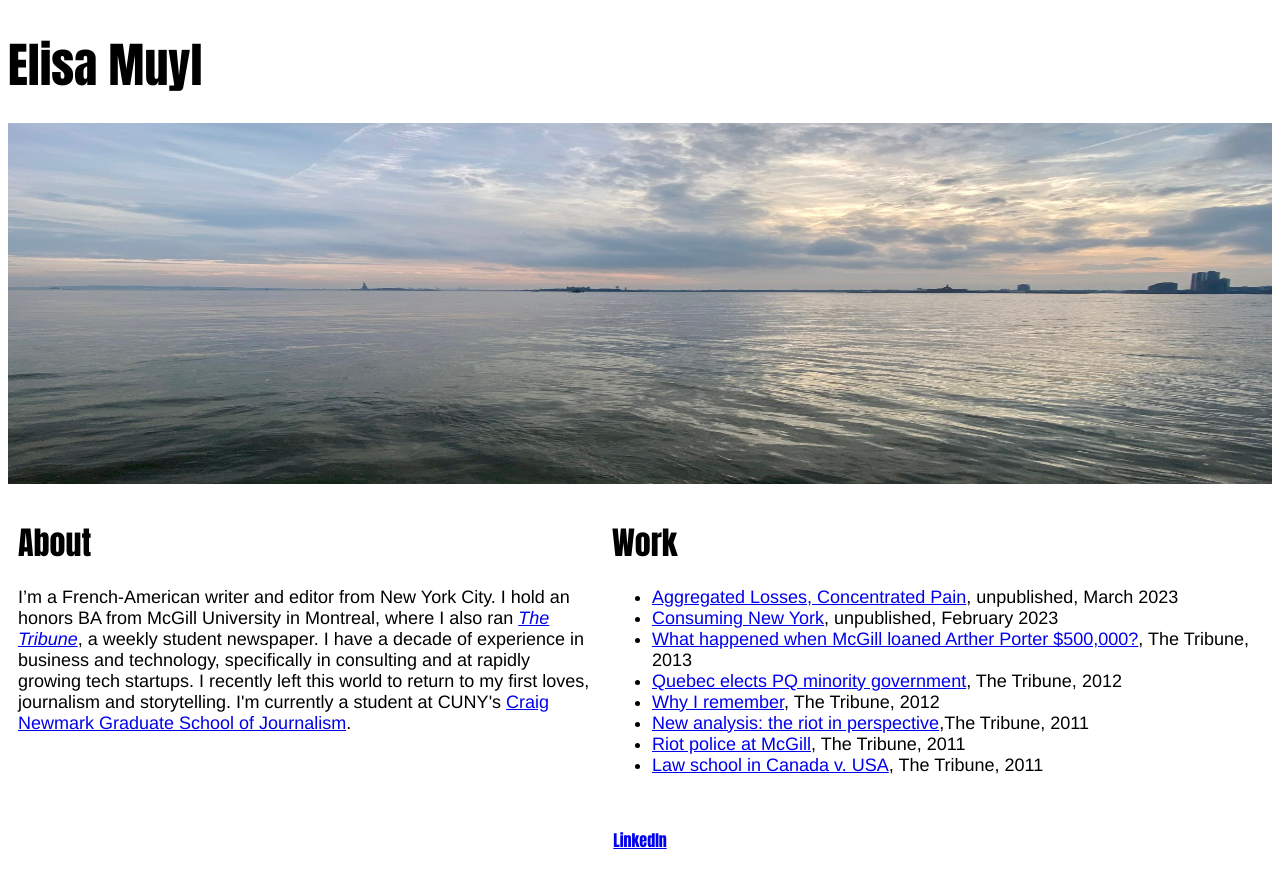
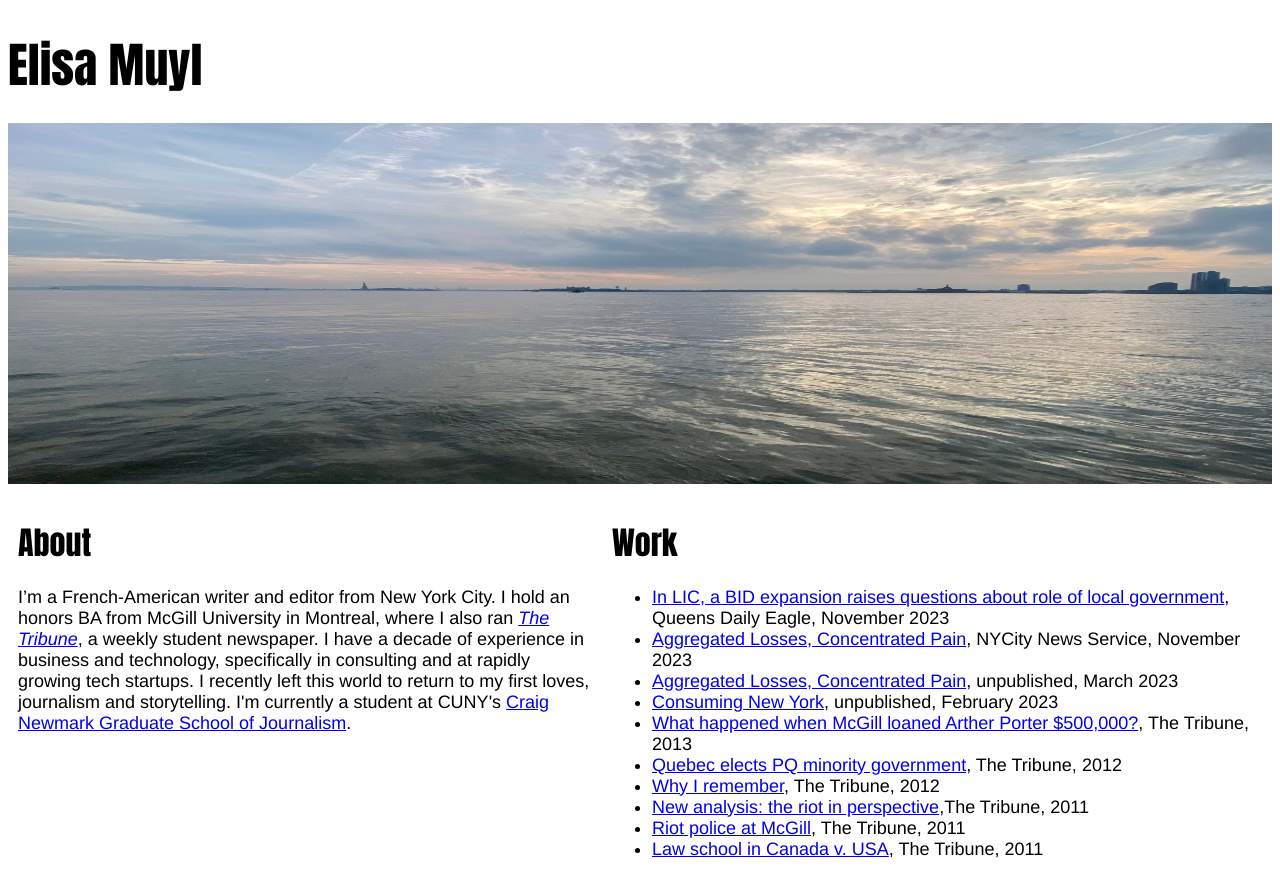
Before and after one commit to emuy42/elisamuyl, a plain HTML site: page index.html in a window 1280 px wide. Shown: the top 889 px of the page. Drawn offline with Linux system fonts and the light colour scheme.

Commit message:
added new articles

```diff
--- a/index.html
+++ b/index.html
@@ -50,6 +50,10 @@
                 </h2>
                 <ul> <!--Work list -->
                     <font size = "4"  face= "Helvetica">
+                        <li><a href="https://queenseagle.com/all/2023/11/24/in-lic-a-bid-expansion-raises-questions-about-role-of-local-government"
+                            target="_blank">In LIC, a BID expansion raises questions about role of local government</a>, Queens Daily Eagle, November 2023</li>
+                        <li><a href="https://www.nycitynewsservice.com/2023/11/02/sunnyside-flooding-chronic-problem/"
+                            target="_blank">Aggregated Losses, Concentrated Pain</a>, NYCity News Service, November 2023</li>
                         <li><a href="https://drive.google.com/file/d/1qk0pHyPuO75hGUL5mjnAbQkAWBPWGJ2s/view?usp=share_link"
                             target="_blank">Aggregated Losses, Concentrated Pain</a>, unpublished, March 2023</li>
                         <li><a href="https://drive.google.com/file/d/1G2Z8UF_5fmD9zZn5Henk4PS08moaRzYa/view?usp=share_link"
@@ -83,12 +87,15 @@
 
 
 <!--
-To do:
-1. Add Grid Layout - done
-2. Add grid layout to html - done
-3. Have image horizonally cropped in full screen: https://cloudinary.com/guides/automatic-image-cropping/5-ways-to-crop-images-in-html-css - done
-4. Center image - done
+To do
+1.
 
+Done
+- Add Grid Layout - done
+- Add grid layout to html - done
+- Have image horizonally cropped in full screen: https://cloudinary.com/guides/automatic-image-cropping/5-ways-to-crop-images-in-html-css - done
+- Center image - done
+- Figure out how to adjust crop on image so you see the sky - done
 
 
 Skipped this:  looks like it's adding  HTML to add in the responsive breakpoints for tablets
```
